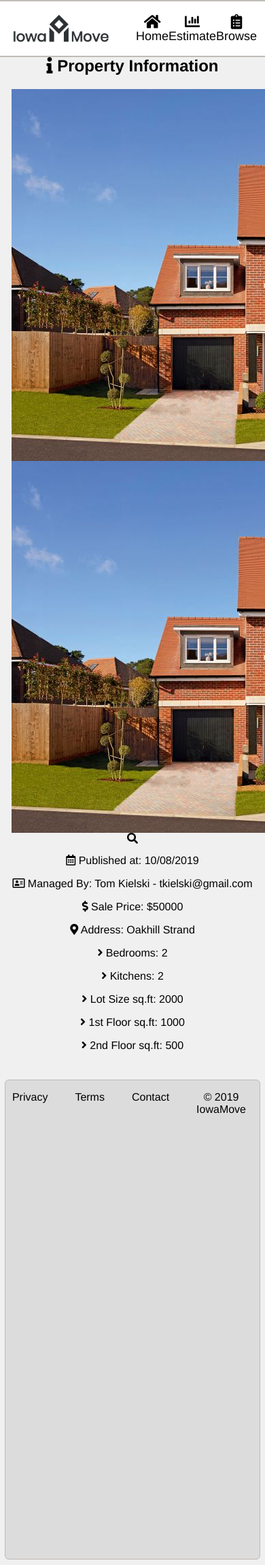
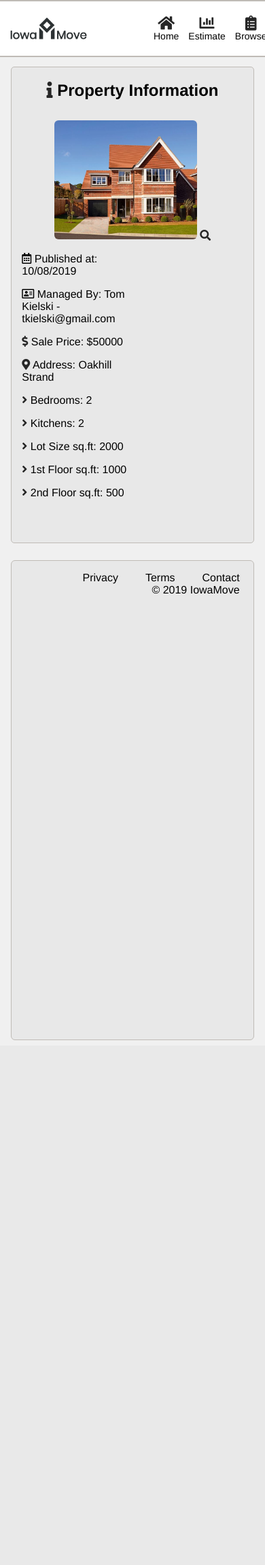
Before and after one commit to x-Xymos/IowaHomes, a Django app: page /predict/browse/1/ in a window 390 px wide; the page is wider, and only the part inside the window is pictured. Shown: that part at 68% size. After the commit the page ends 1530 px from the top of that part, so only its background shows below. Run offline with Django 3.2, Linux system fonts and the light colour scheme; data comes from the database, SQL or seed files in the repository; some libraries are stand-ins or nearby versions.

Commit message:
css fixes

```diff
--- a/iowaHomes/predict/templates/predict/footer.html
+++ b/iowaHomes/predict/templates/predict/footer.html
@@ -1,6 +1,6 @@
 <div id="footer-div">
     <footer>
-      <ul class="footer-nav">
+      <ul id="footer-nav">
         <li>Privacy</li>
         <li>Terms</li>
         <li>Contact</li>
--- a/iowaHomes/predict/templates/predict/header.html
+++ b/iowaHomes/predict/templates/predict/header.html
@@ -8,7 +8,7 @@
     </div>
 
     <nav id="nav-bar">
-      <div class="nav-list">
+      <div id="nav-list">
         <a href="/predict/">
             <i class="fas fa-home" style="font-size:22px"></i>
             Home
--- a/iowaHomes/predict/templates/predict/index.html
+++ b/iowaHomes/predict/templates/predict/index.html
@@ -18,14 +18,14 @@
         <div class="grid-container">
             <div class="index-box-container">
                 <a href="/predict/browse">
-                    <i class="fas fa-clipboard-list" style="font-size:100px"></i>
+                    <i class="fas fa-clipboard-list" style="font-size:64px"></i>
                     <h4>Browse homes</h4>
                 </a>
             </div>
 
             <div class="index-box-container">
                 <a href="/predict/estimate">
-                    <i class="fas fa-chart-bar" style="font-size:100px"></i>
+                    <i class="fas fa-chart-bar" style="font-size:64px"></i>
                     <h4>Get an estimate</h4>
                 </a>
             </div>
--- a/iowaHomes/predict/templates/predict/layout.html
+++ b/iowaHomes/predict/templates/predict/layout.html
@@ -1,4 +1,5 @@
 {% load static %}
+<meta name="viewport" content="width=device-width, initial-scale=1">
 <link rel="stylesheet" href="https://cdnjs.cloudflare.com/ajax/libs/font-awesome/5.9.0/css/all.min.css">
 <link rel="stylesheet" type="text/css" href="{% static 'predict/style.css' %}">
 {% include "predict/header.html" %}
--- a/iowaHomes/static/predict/style.css
+++ b/iowaHomes/static/predict/style.css
@@ -18,10 +18,13 @@ body {
 
 .content {
   margin: 0 auto;
-  margin-top: 55px;
+  margin-top: 90px;
   margin-bottom: 25px;
   max-width: 1000px;
   width: 85%;
+  background-color: hsl(0, 0%, 91%);
+  border: 1.5px solid #bfbbb6;
+  border-radius: 5px;
 }
 
 #header {
@@ -35,6 +38,7 @@ body {
   z-index: 2;
   border: 2px solid #bfbbb6;
 
+
 }
 
 #header-img-div {
@@ -46,18 +50,20 @@ body {
   margin-left: 20px;
 }
 
+.fas{
+    color: hsl(0, 0%, 15%);
+}
 
 #form-outer
 {
-background-color: rgb(220, 220, 220);
-border: 1px solid #bfbbb6;
+
 border-radius: 6px;
 margin: 10px auto 15px auto;
 width: 100%;
 }
 
 #footer-div {
-background-color: rgb(220, 220, 220);
+background-color: hsl(0, 0%, 91%);
 display: flex;
 justify-content: right;
 width: 100%;
@@ -71,7 +77,7 @@ footer {
   position: relative;
 }
 
-.footer-nav {
+#footer-nav {
   display: flex;
   justify-content: flex-end;
 }
@@ -84,7 +90,7 @@ footer > div > li {
   font-size: 1rem;
 }
 
-.footer-nav > li{
+#footer-nav > li{
     padding: 0 10px;
     font-size: 1rem;
 }
@@ -93,14 +99,18 @@ a {
   color: #000;
   text-decoration: none;
   font-size: 18px;
+
 }
+
 
 #nav-bar {
   display: flex;
   justify-content: right;
 }
 
-.nav-list {
+
+
+#nav-list {
   display: flex;
   width: 30vw;
   justify-content: space-around;
@@ -118,6 +128,102 @@ a {
     width: 100%;
 }
 
+.search-home-box
+{
+    margin: 10px 0px 10px 0px;
+}
+
+.index-box-container
+{
+    margin: 20px;
+}
+
+.index-text-element{
+    padding: 0px 30px 0 30px;
+}
+
+.search-home-img-container
+{
+    margin: 10px 25px 0px 25px;
+    position: relative;
+    width: inherit;
+    height: inherit;
+
+}
+#detail-home-img-expand
+{
+    display: none;
+}
+
+.search-home-img-container:active
+{
+    display: flex;
+    flex-direction: row-reverse;
+}
+
+.search-home-img-container:active > #detail-home-img-expand
+{
+
+    display: flex;
+    width: 900px;
+}
+
+
+.search-home-img-container:active > .search-home-img
+{
+    visibility: hidden;
+}
+
+.search-home-img-container:active > .fas
+{
+    visibility: hidden;
+}
+
+.search-home-img-container:active + .detail-home-info-container
+{
+    visibility: hidden;
+}
+
+.detail-home-info{
+     text-align: left;
+}
+
+.detail-home-info-container{
+     width: 50%;
+     margin-left: 15px;
+}
+
+.detail-home-container{
+    display: flex;
+    margin: 0 0 3em 0;
+    padding: 0;
+    justify-content: center;
+}
+
+.search-home-img
+{
+    margin: auto;
+    max-height: 175px;
+    object-fit: cover;
+    border-radius: 6px;
+    width: 210px;
+    height: 175px;
+}
+
+.search-home-img:hover
+{
+     filter: grayscale(100%);
+}
+
+.grid-container{
+    display: flex;
+    flex-wrap: wrap;
+    margin: 0 0 3em 0;
+    padding: 0;
+    align-items: center;
+    justify-content: center;
+
+}
 
 .input-field{
   display: inline-block;
@@ -132,7 +238,7 @@ a {
 .range-amount-text
 {
     text-align:center;
-    background-color: rgb(220, 220, 220);
+    background-color: hsl(0, 0%, 91%);
 }
 
 .input-label{
@@ -149,7 +255,7 @@ a {
 }
 
 
-@media (max-width: 450px){
+@media (max-width: 750px){
     .rowTab{
       margin-bottom: 15px;
       text-align: center;
@@ -176,17 +282,43 @@ a {
     }
 
     #header-img-div{
-        transform: scale(0.75);
-        position: absolute;
-        left: -65px;
+        transform: scale(0.6);
+        position: relative;
+        left: -80px;
     }
-    #nav-bar{
-        position: absolute;
-        left: 200px;
+    #nav-list{
+     position: relative;
+        left: -15px;
     }
 
     .content {
       width: 95%;
     }
 
+    a{
+    margin: 0px 7px 0px 7px;
+    font-size: 14px;
+    }
+
+    .detail-home-info-container{
+
+        flex-direction: column;
+
+    }
+
+    .detail-home-container{
+    flex-direction: column;
+    }
+
+    #footer-div
+    {
+        width: 95%;
+    }
+
+    #footer-nav {
+        flex-wrap: wrap;
+    }
+
 }
+
+}
```
Also changed, not shown: iowaHomes/predict/static/predict/style.css (+11 -5 lines).
